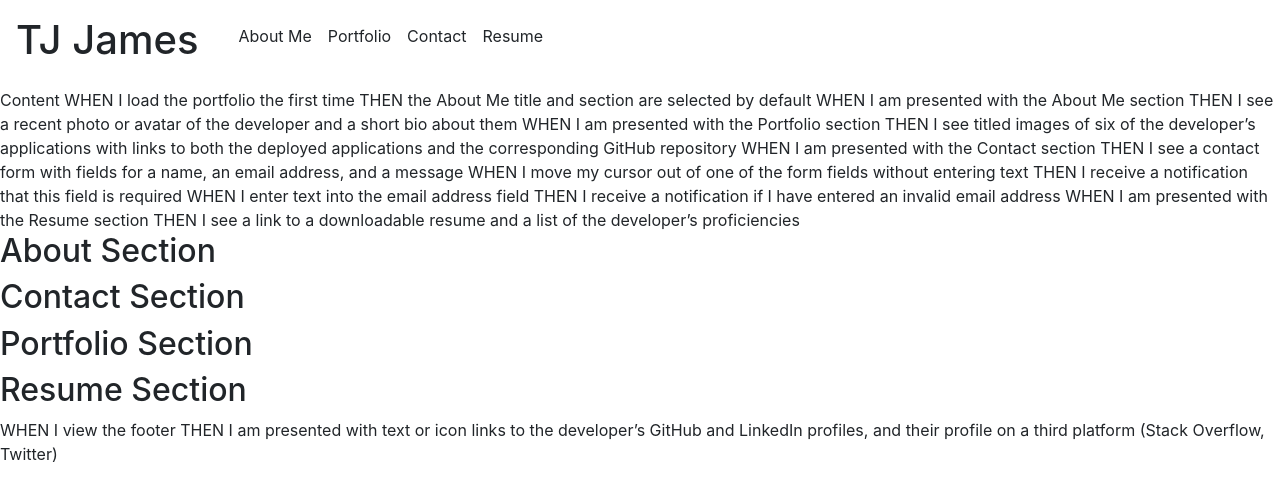
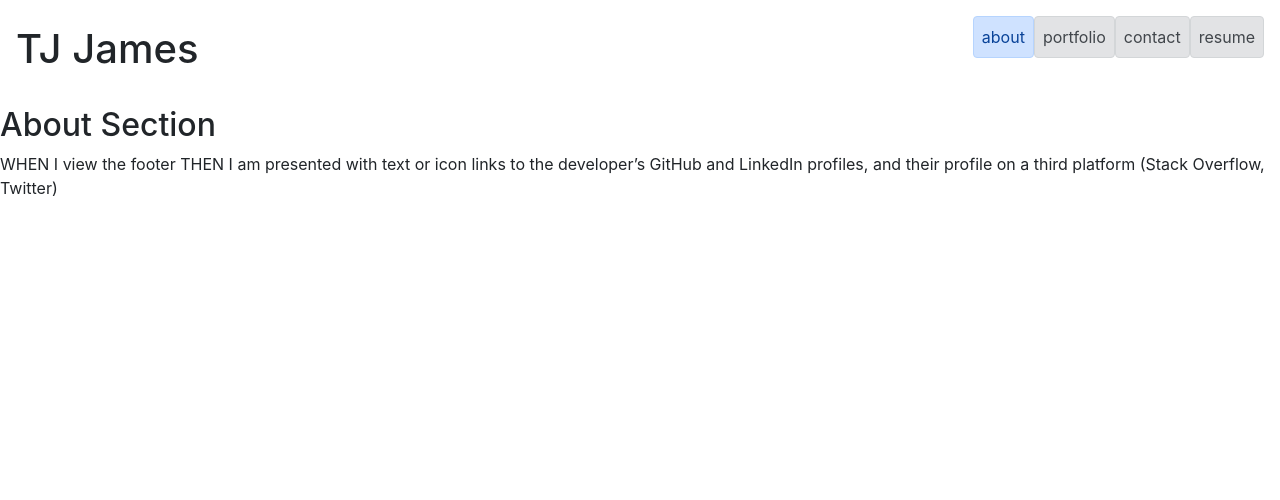
Before and after one commit to jamestw13/react-portfolio, a React (Create React App) app: page / in a window 1280 px wide. Shown: the top 500 px of the page. Built offline with nearby package versions, Linux system fonts and the light colour scheme.

Commit message:
added header/section switching functionality

```diff
--- a/public/index.html
+++ b/public/index.html
@@ -6,7 +6,7 @@
     <meta name="viewport" content="width=device-width, initial-scale=1" />
     <meta name="theme-color" content="#000000" />
     <meta name="description" content="Web site created using create-react-app" />
-    <link rel="apple-touch-icon" href="%PUBLIC_URL%/logo192.png" />
+
     <!--
       manifest.json provides metadata used when your web app is installed on a
       user's mobile device or desktop. See https://developers.google.com/web/fundamentals/web-app-manifest/
--- a/src/App.js
+++ b/src/App.js
@@ -1,13 +1,18 @@
+import React, {useState} from 'react';
 import './App.css';
 import Header from './components/Header';
 import Content from './components/Content';
 import Footer from './components/Footer';
 
 function App() {
+  const [views] = useState([{name: 'about'}, {name: 'portfolio'}, {name: 'contact'}, {name: 'resume'}]);
+
+  const [currentView, setCurrentView] = useState(views[0]);
+
   return (
     <div>
-      <Header />
-      <Content />
+      <Header views={views} currentView={currentView} setCurrentView={setCurrentView} />
+      <Content currentView={currentView} />
       <Footer />
     </div>
   );
--- a/src/components/Content/index.js
+++ b/src/components/Content/index.js
@@ -4,10 +4,23 @@ import Contact from '../Contact';
 import Portfolio from '../Portfolio';
 import Resume from '../Resume';
 
-function Content() {
+function Content({currentView}) {
+  function selectContent(viewname) {
+    switch (viewname) {
+      case 'about':
+        return <About />;
+      case 'portfolio':
+        return <Portfolio />;
+      case 'contact':
+        return <Contact />;
+      case 'resume':
+        return <Resume />;
+    }
+  }
   return (
     <div>
-      Content WHEN I load the portfolio the first time THEN the About Me title and section are selected by default WHEN
+      {selectContent(currentView.name)}
+      {/* Content WHEN I load the portfolio the first time THEN the About Me title and section are selected by default WHEN
       I am presented with the About Me section THEN I see a recent photo or avatar of the developer and a short bio
       about them WHEN I am presented with the Portfolio section THEN I see titled images of six of the developer’s
       applications with links to both the deployed applications and the corresponding GitHub repository WHEN I am
@@ -15,11 +28,10 @@ function Content() {
       message WHEN I move my cursor out of one of the form fields without entering text THEN I receive a notification
       that this field is required WHEN I enter text into the email address field THEN I receive a notification if I have
       entered an invalid email address WHEN I am presented with the Resume section THEN I see a link to a downloadable
-      resume and a list of the developer’s proficiencies
-      <About />
-      <Contact />
+      resume and a list of the developer’s proficiencies */}
+      {/* <Contact />
       <Portfolio />
-      <Resume />
+      <Resume /> */}
     </div>
   );
 }
--- a/src/components/Header/index.js
+++ b/src/components/Header/index.js
@@ -1,12 +1,26 @@
 import React from 'react';
-import Navigation from '../Navigation';
+// import Navigation from '../Navigation';
 
-function Header() {
+function Header({views, currentView, setCurrentView}) {
   return (
-    <header className="d-flex align-items-center m-3">
+    <header className="d-flex justify-content-between align-items-center m-3">
       <h1>TJ James</h1>
+
       {/* I am presented with the developer's name  */}
-      <Navigation />
+      {/* <Navigation /> */}
+
+      <ul className="d-flex flex-row justify-content-between">
+        {views.map(view => (
+          <li className={`p-2 alert ${(currentView === view && 'alert-primary') || 'alert-secondary'}`} key={view.name}>
+            <span onClick={() => setCurrentView(view)}>{view.name}</span>
+          </li>
+        ))}
+      </ul>
+      {/* and navigation with titles corresponding to different sections of the portfolio WHEN I view the navigation
+      titles THEN I am presented with the titles About Me, Portfolio, Contact, and Resume, and the title corresponding
+      to the current section is highlighted WHEN I click on a navigation title THEN I am presented with the
+      corresponding section below the navigation without the page reloading and that title is highlighted WHEN I load
+      the portfolio the first time THEN the About Me title and section are selected by default */}
     </header>
   );
 }
--- a/src/components/Navigation/index.js
+++ b/src/components/Navigation/index.js
@@ -1,13 +1,14 @@
 import React from 'react';
 
-function Navigation() {
+function Navigation({views, currentView, setCurrentView}) {
   return (
     <nav className="">
-      <ul className="d-flex justify-content-end">
+      <ul className="d-flex flex-row justify-content-between">
         <li className="p-2">About Me</li>
         <li className="p-2">Portfolio</li>
         <li className="p-2">Contact</li>
         <li className="p-2">Resume</li>
+        <li>{currentView}</li>
       </ul>
       {/* and navigation with titles corresponding to different sections of the portfolio WHEN I view the navigation
       titles THEN I am presented with the titles About Me, Portfolio, Contact, and Resume, and the title corresponding
```
Also changed, not shown: public/manifest.json.
